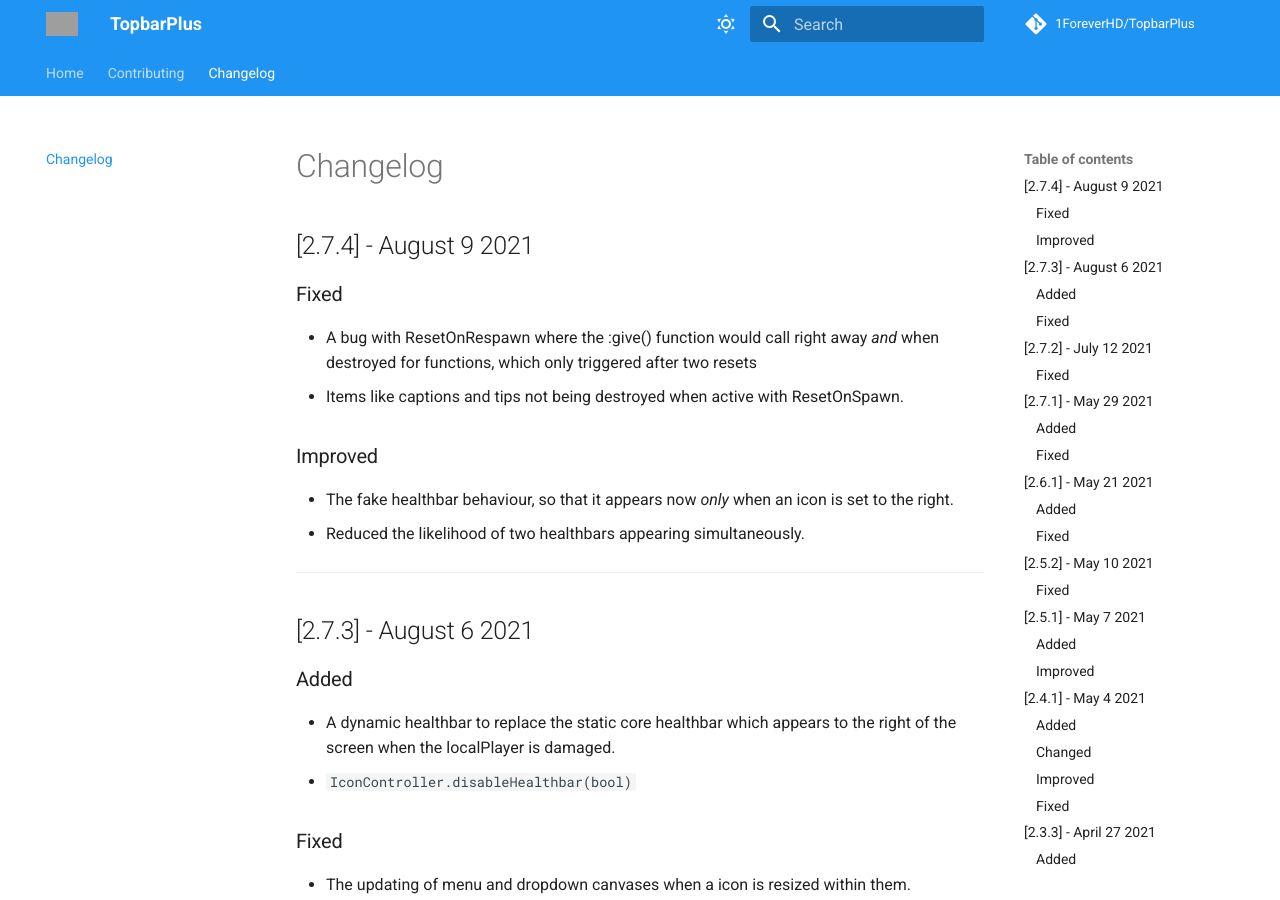
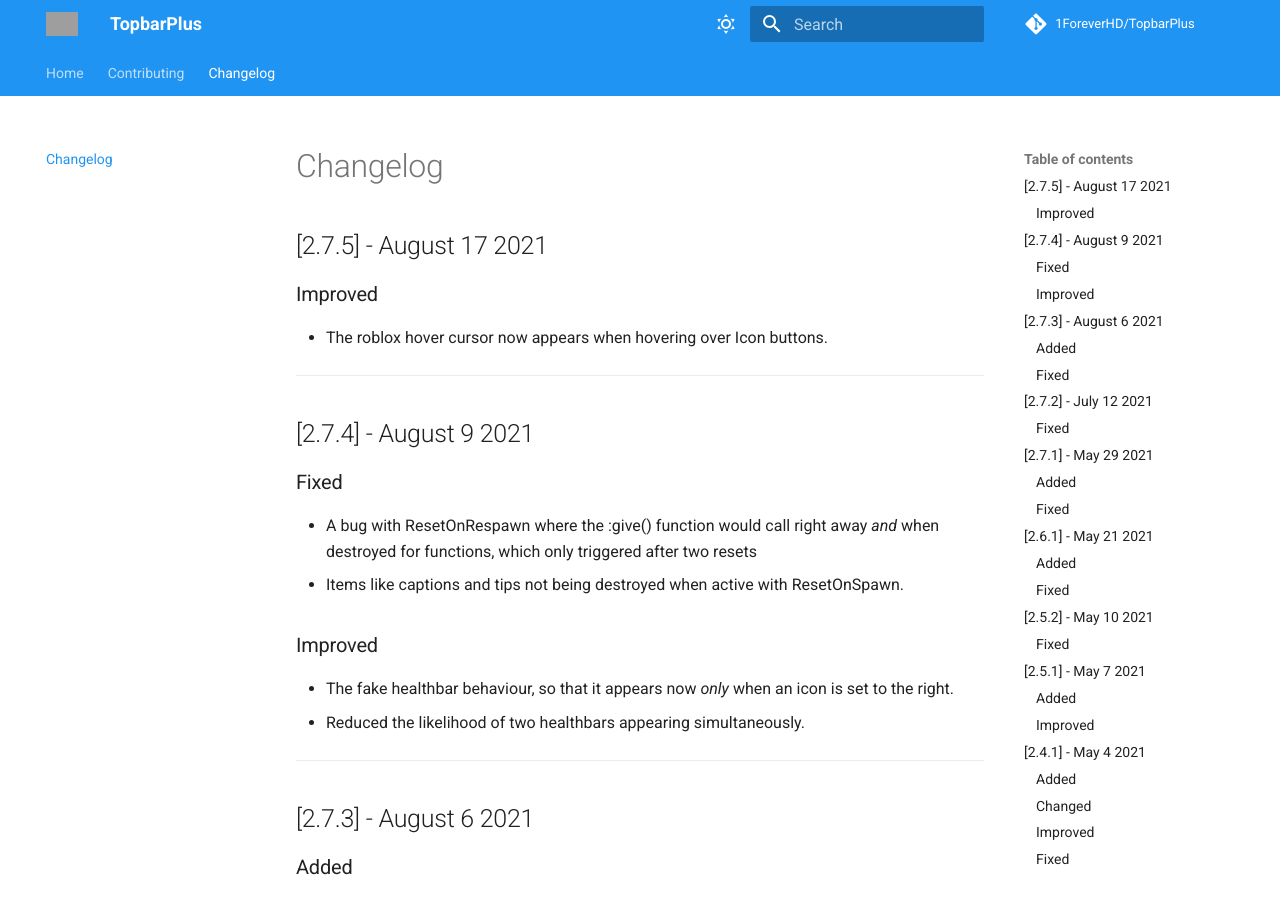
Before and after one commit to 1ForeverHD/TopbarPlus, an MkDocs documentation site: the page built from docs/changelog.md, in a window 1280 px wide and 900 px high. Built offline with MkDocs 1.6.1 and Material for MkDocs 9.7.7, drawn with Linux system fonts in a browser that asks for light colours; comment, search, counter and statistics services are not loaded; grey boxes are pictures that could not be loaded.

Commit message:
Enabled Active property for Icon buttons so hover cursor shows

```diff
--- a/docs/changelog.md
+++ b/docs/changelog.md
@@ -1,3 +1,10 @@
+## [2.7.5] - August 17 2021
+### Improved
+- The roblox hover cursor now appears when hovering over Icon buttons.
+
+
+
+--------
 ## [2.7.4] - August 9 2021
 ### Fixed
 - A bug with ResetOnRespawn where the :give() function would call right away *and* when destroyed for functions, which only triggered after two resets
```
Also changed, not shown: 2 other files.
